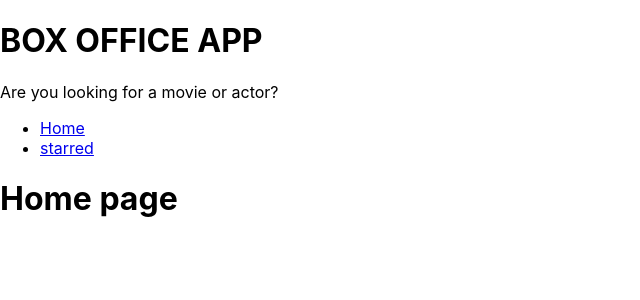
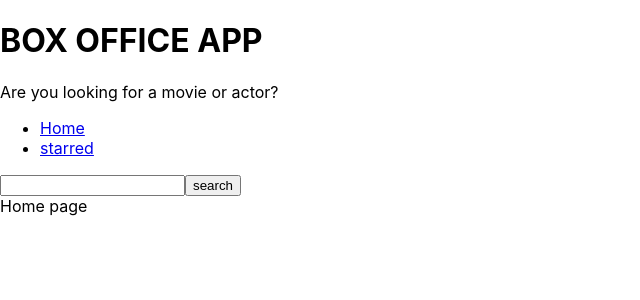
Before and after one commit to Chakradhar094/Box-office-app, a React (Create React App) app: page / in a window 1280 px wide. Shown: the top 300 px of the page, without its empty margins (0-640 px from the left). Built offline with nearby package versions, Linux system fonts and the light colour scheme.

Commit message:
fetch and dsipaly data from mazeapi

```diff
--- /dev/null
+++ b/src/api/tvmaje.js
@@ -0,0 +1,7 @@
+
+const BASE_URL='https://api.tvmaze.com';
+export const majeapi=async (queryString)=>{
+    const response=await fetch(`${BASE_URL}${queryString}`);
+    const body=await response.json()
+  return body;
+}
--- a/src/components/mainlayout.jsx
+++ b/src/components/mainlayout.jsx
@@ -4,7 +4,7 @@ import Navs from "./navs";
 import Apptitle from "./apptitle";
 
 const Mainlayout=()=>{
-    console.log(Outlet)
+
     return (
         <div>
             <Apptitle title="BOX OFFICE APP" subtitle="Are you looking for a movie or actor?"/>
--- a/src/pages/home.jsx
+++ b/src/pages/home.jsx
@@ -1,16 +1,64 @@
 
 
 
+import { useState } from "react";
+import {majeapi} from "./../api/tvmaje"
+const Home=()=>{
+
+    const [serachStr,setsearchStr]=useState('');
+    const [apidata,setapidata]=useState(null);
+    const [apierror,setapierror]=useState(null);
+    const onsearchStrChange=(eve)=>{
+        setsearchStr(eve.target.value);
+    }
+    const searchshows=async ()=>{
+
+         const body= await majeapi(`/search/shows?q=${serachStr}`);
+         return body;
+    }
+    const onserach = async  (eve )=>{
+        eve.preventDefault();
+      try{
+        setapierror(null);
+        const result=await searchshows();
+        setapidata(result);
+      }
+      catch(err){
+           setapierror(err);
+      }
+
+    }
+    const renderapidata=()=>{
+        if(apierror){
+
+            return <div>{apierror}</div>
+        }
+        if(apidata){
+            return(
+                apidata.map((data,index)=>{
+                    return <div key={index}> {data.show.name}</div>
+                })
+            );
+
+        }
+    }
+    return (
+
+    <div>
+
+         <form onSubmit={onserach}>
+         <input value={serachStr} onChange={onsearchStrChange}/>
+          <button type="submit" >search</button>
+         </form>
+         <div>
+         {renderapidata()}
+          </div>
+         <div>Home page</div>
 
 
-const Home=()=>{
-    return (
-        <h1>
-    <div >
 
-         <div>Home page</div>
     </div>
-    </h1>
+
     );
 }
 
```
